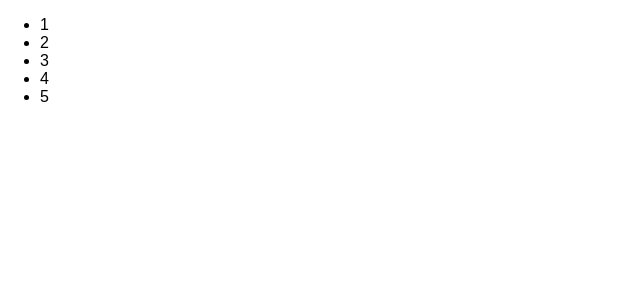
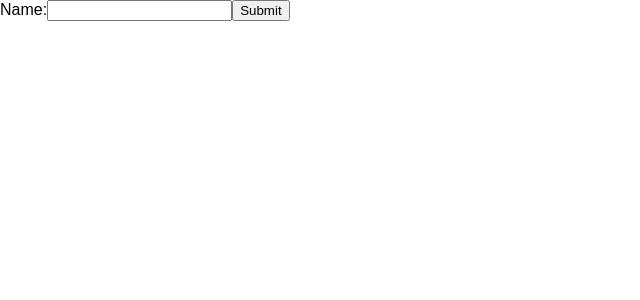
Before and after one commit to jmichaelward/react-learning, a React (Create React App) app: page / in a window 1280 px wide. Shown: the top 300 px of the page, without its empty margins (0-640 px from the left). Built offline with nearby package versions, Linux system fonts and the light colour scheme.

Commit message:
Implement NameForm component and  output within app.

```diff
--- /dev/null
+++ b/src/component/NameForm.js
@@ -0,0 +1,34 @@
+import React, {Component} from 'react';
+
+class NameForm extends Component {
+    constructor(props) {
+        super(props);
+        this.state = {value: ''};
+
+        this.handleChange = this.handleChange.bind(this);
+        this.handleSubmit = this.handleSubmit.bind(this);
+    }
+
+    handleChange(event) {
+        this.setState({value: event.target.value});
+    }
+
+    handleSubmit(event) {
+        alert('A name was submitted: ' + this.state.value);
+        event.preventDefault();
+    }
+
+    render() {
+        return (
+            <form onSubmit={this.handleSubmit}>
+                <label>
+                    Name:
+                    <input type="text" value={this.state.value} onChange={this.handleChange} />
+                </label>
+                <input type="submit" value="Submit" />
+            </form>
+        );
+    }
+}
+
+export default NameForm;
--- a/src/index.js
+++ b/src/index.js
@@ -1,14 +1,12 @@
 import React from 'react';
 import ReactDOM from 'react-dom';
-import NumberList from './component/NumberList';
+import NameForm from './component/NameForm';
 import './index.css';
 //import App from './App';
 import registerServiceWorker from './registerServiceWorker';
 
-const numbers = [1, 2, 3, 4, 5];
-
 ReactDOM.render(
-	<NumberList numbers={numbers} />,
+	<NameForm />,
 	document.getElementById('root')
 );
 
```
